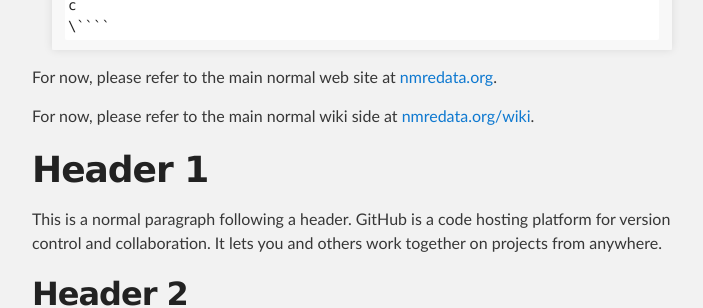
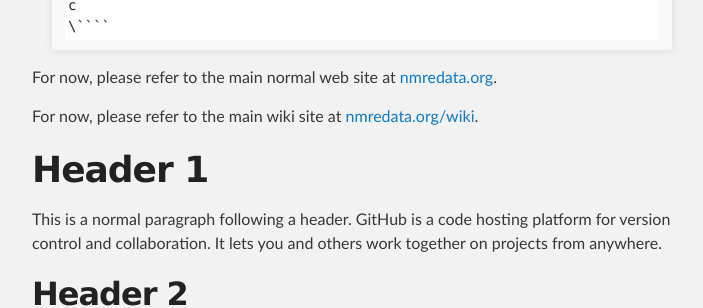
Before and after one commit to NMReDATAInitiative/NMReDATAInitiative.github.io, a Jekyll site: the page built from index.md, in a window 1280 px wide and 900 px high, scrolled down 740 px. Shown: the part 154-462 px from the top of the window, without its empty margins (288-991 px from the left). Built offline with Jekyll 4.4.1, drawn with Linux system fonts in a browser that asks for light colours.

Commit message:
chore: fixed file name and other compatibility problems

```diff
--- a/index.md
+++ b/index.md
@@ -40,7 +40,7 @@ c
 
 For now, please refer to the main normal web site at [nmredata.org](http://nmredata.org).
 
-For now, please refer to the main normal wiki side at [nmredata.org/wiki](https://nmredata.org/wiki/Main_Page).
+For now, please refer to the main wiki site at [nmredata.org/wiki](https://nmredata.org/wiki/Main_Page).
 
 
 # Header 1
```
